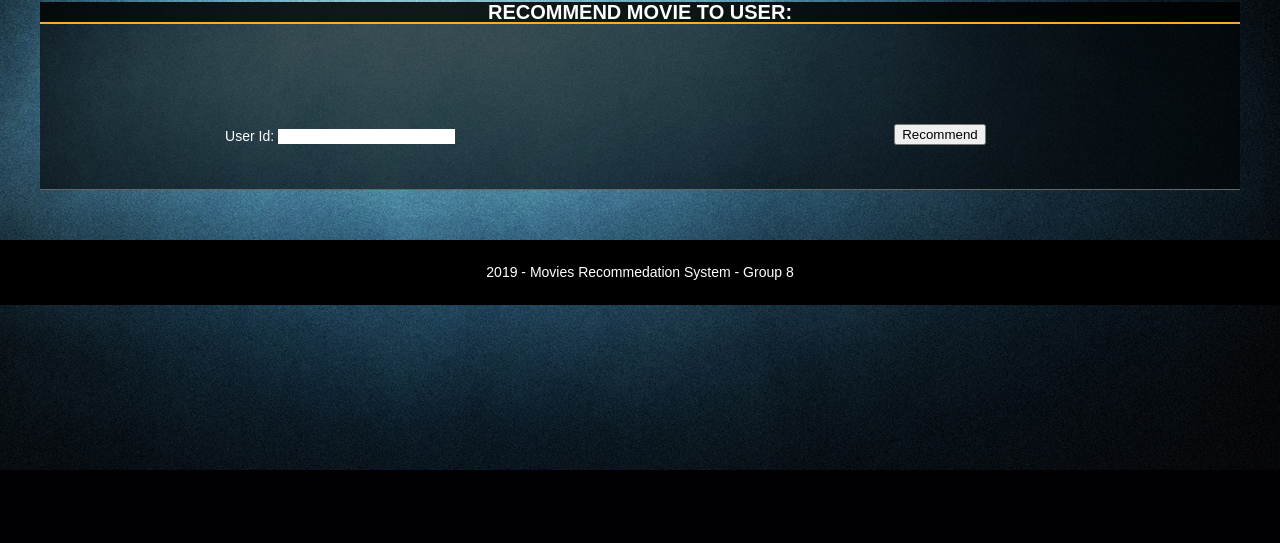
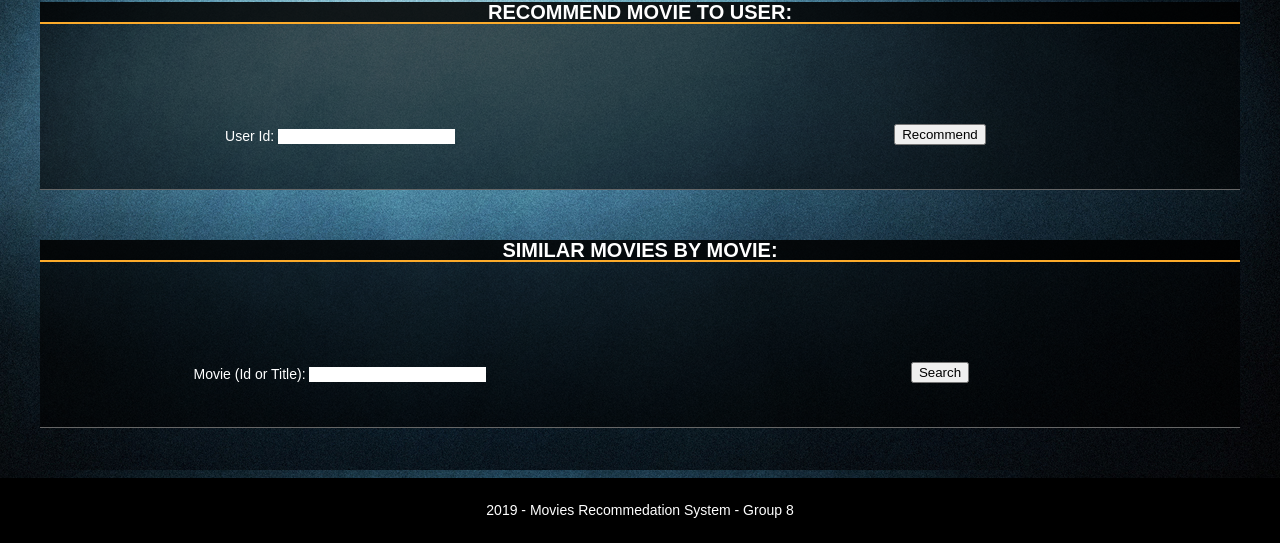
Before and after one commit to nhatpk/Movie-Recommendation-System, a Flask app: page / in a window 1280 px wide. Shown: the part 330-873 px from the top of the page. Before the commit the page ends 800 px from the top, so only its background shows below. Run offline with Flask 2, Linux system fonts and the light colour scheme; parts of the project's set-up code (start-up, migrations or seed data) failed here and were passed over.

Commit message:
- Add feature to search similar by movie title - Fix bug to display play effect on movie images

```diff
--- a/Movie Recommendation System/Movie_Recommendation_System/api.py
+++ b/Movie Recommendation System/Movie_Recommendation_System/api.py
@@ -42,10 +42,13 @@ def apiPredictionRating(userId, movieId):
 
 # Recommend similar movies
 #==================================================================
-def apiRecommendationByMovie(movieId):
-    similarMovieList_Keyword_genre, movie_genres_keyword_score, movieTitle = getSimilarMovieKeywords(movieId)
+def apiRecommendationByMovie(movieIndex, type):
+    similarMovieList_Keyword_genre, movie_genres_keyword_score, movieTitle = getSimilarMovieKeywords(movieIndex, type)
+    if movie_genres_keyword_score.empty:
+        return [], movieTitle
+
     similarMovieList_Keyword_genre = similarMovieList_Keyword_genre[similarMovieList_Keyword_genre.score.notnull()]
-    similarMovieList_Keyword_genre = similarMovieList_Keyword_genre.sort_values(by='score', ascending=False).head(10)
+    similarMovieList_Keyword_genre = similarMovieList_Keyword_genre.sort_values(by = 'score', ascending = False).head(10)
 
     list = similarMovieList_Keyword_genre.values.tolist()
 
@@ -56,18 +59,32 @@ def apiRecommendationByMovie(movieId):
 
 
 # Find similar movies by keywords
-def getSimilarMovieKeywords(movie_id):
+def getSimilarMovieKeywords(movieIndex, type):
     # Data Impulation: keywords
     df_keyword = loadKeywords()
-    df_keyword = df_keyword#.head(2000)
+    df_keyword = df_keyword.head(2000)
 
     # Data Impulation: movie_metadata
     df_movie_meta = diMoviesMetadata()
     df_movie_meta = df_movie_meta.merge(df_keyword,on='id')
     df_movie_meta.set_index('id')
 
-    #movieTitle = (df_movie_meta[df_movie_meta['id'] == movie_id]).iloc[0]['title']
-    movieTitle = (str((df_movie_meta[df_movie_meta['id'] == movie_id])['title'].values))[2:-2]
+    if type == 'id':
+        movie_id = int(movieIndex)
+        movieTitle = (str((df_movie_meta[df_movie_meta['id'] == movie_id])['title'].values))[2:-2]
+    elif type == 'title':
+        movieTitle = str(movieIndex)
+        temp = df_movie_meta[df_movie_meta['title'].str.contains(movieTitle)]
+
+        print('--------------------------------')
+        print(temp)
+
+        if temp.empty:
+            return df_movie_meta, [], movieTitle
+
+        movie_id = int(temp.iloc[0]['id'])
+        # Set true movie title in case client inputs missing title
+        movieTitle = (str((df_movie_meta[df_movie_meta['id'] == movie_id])['title'].values))[2:-2]
 
     # Parse the stringified features into their corresponding python objects
     df_movie_meta['keywords'] = df_movie_meta['keywords'].apply(ast.literal_eval)
@@ -93,15 +110,15 @@ def getSimilarMovieKeywords(movie_id):
                   for i in range(movie_genres_keyword_score.shape[0])]
     similarity_value = np.array(pearsonObj)
 
+    df_movie_meta["score"] = similarity_value
 
-    df_movie_meta["score"] = similarity_value
     return df_movie_meta, movie_genres_keyword_score, movieTitle
 
 
 # Data Impulation: movie_metadata
 def diMoviesMetadata():
     df_movie_meta = loadMoviesMetadata()
-    df_movie_meta = df_movie_meta[cols]#.head(2000)
+    df_movie_meta = df_movie_meta[cols].head(2000)
     df_movie_meta['id'] = df_movie_meta['id'].str.replace('-','')
     df_movie_meta.dropna(subset=["id"], axis = 0 , inplace= True)
     df_movie_meta["id"] = df_movie_meta["id"].astype(str).astype(int)
--- a/Movie Recommendation System/Movie_Recommendation_System/objects.py
+++ b/Movie Recommendation System/Movie_Recommendation_System/objects.py
@@ -94,8 +94,8 @@ def getPoster(movieTitle):
     #imdbId = imdbId.rjust(8, '0') # Right justified of length width with 0
     #imdbId = "tt" + imdbId
 
-    print('--------------------------------')
-    print(movieTitle)
+    #print('--------------------------------')
+    #print(movieTitle)
 
     url = "http://www.omdbapi.com/?apikey=6e417307&" + "t=" + str(movieTitle)
 
--- a/Movie Recommendation System/Movie_Recommendation_System/templates/home.html
+++ b/Movie Recommendation System/Movie_Recommendation_System/templates/home.html
@@ -90,6 +90,34 @@
                         </form>
                     </div>
                 </div>
+
+                <div class="movie">
+                    <div class="row type">
+                        <div class="title">
+                            <center><h3>SIMILAR MOVIES BY MOVIE:</h3></center>
+                        </div>
+                    </div>
+
+                    <div class="row">
+                        <form action="{{url_for('recommendationByMovie')}}" class="form" method="POST">
+                            <div class="col-1-2">
+                                <div class="wrap-col">
+                                    <div class="post">
+                                        <label>Movie (Id or Title):</label>
+                                        <input type="text" id="id" name="id">
+                                    </div>
+                                </div>
+                            </div>
+                            <div class="col-1-2">
+                                <div class="wrap-col">
+                                    <div class="post">
+                                        <button class="glyphicon glyphicon-search" aria-hidden="true">Search</button>
+                                    </div>
+                                </div>
+                            </div>
+                        </form>
+                    </div>
+                </div>
             </div>
         </div>
     </div>
--- a/Movie Recommendation System/Movie_Recommendation_System/templates/recommendationByMovie.html
+++ b/Movie Recommendation System/Movie_Recommendation_System/templates/recommendationByMovie.html
@@ -41,7 +41,7 @@
                                         <img class="thumb" src="{{movie.imageUrl}}" />
                                         <div class="mask">
                                             <a href="{{url_for('recommendationByMovie', id=movie.id)}}" class="info" title="Full Image">
-                                                <img src="images/play_button_64.png" />
+                                                <img src="/static/images/play_button_64.png" />
                                             </a>
                                         </div>
                                     </div>
@@ -68,7 +68,7 @@
                                         <img class="thumb" src="{{movie.imageUrl}}" />
                                         <div class="mask">
                                             <a href="{{url_for('recommendationByMovie', id=movie.id)}}" class="info" title="Full Image">
-                                                <img src="images/play_button_64.png" />
+                                                <img src="/static/images/play_button_64.png" />
                                             </a>
                                         </div>
                                     </div>
--- a/Movie Recommendation System/Movie_Recommendation_System/templates/recommendationByUser.html
+++ b/Movie Recommendation System/Movie_Recommendation_System/templates/recommendationByUser.html
@@ -41,7 +41,7 @@
                                         <img class="thumb" src="{{movie.imageUrl}}" />
                                         <div class="mask">
                                             <a href="{{url_for('recommendationByMovie', id=movie.id)}}" class="info" title="Full Image">
-                                                <img src="images/play_button_64.png" />
+                                                <img src="/static/images/play_button_64.png" />
                                             </a>
                                         </div>
                                     </div>
@@ -68,7 +68,7 @@
                                         <img class="thumb" src="{{movie.imageUrl}}" />
                                         <div class="mask">
                                             <a href="{{url_for('recommendationByMovie', id=movie.id)}}" class="info" title="Full Image">
-                                                <img src="images/play_button_64.png" />
+                                                <img src="/static/images/play_button_64.png" />
                                             </a>
                                         </div>
                                     </div>
--- a/Movie Recommendation System/Movie_Recommendation_System/templates/trending.html
+++ b/Movie Recommendation System/Movie_Recommendation_System/templates/trending.html
@@ -41,7 +41,7 @@
                                         <img class="thumb" src="{{movie.imageUrl}}" />
                                         <div class="mask">
                                             <a href="{{url_for('recommendationByMovie', id=movie.id)}}" class="info" title="Full Image">
-                                                <img src="images/play_button_64.png" />
+                                                <img src="/static/images/play_button_64.png" />
                                             </a>
                                         </div>
                                     </div>
@@ -68,7 +68,7 @@
                                         <img class="thumb" src="{{movie.imageUrl}}" />
                                         <div class="mask">
                                             <a href="{{url_for('recommendationByMovie', id=movie.id)}}" class="info" title="Full Image">
-                                                <img src="images/play_button_64.png" />
+                                                <img src="/static/images/play_button_64.png" />
                                             </a>
                                         </div>
                                     </div>
--- a/Movie Recommendation System/Movie_Recommendation_System/views.py
+++ b/Movie Recommendation System/Movie_Recommendation_System/views.py
@@ -59,8 +59,17 @@ def predictionRating():
 #==================================================================
 @app.route('/api/recommendationByMovie', methods=['GET'])
 def recommendationByMovieAPI():
-    movieId = int(request.args.get('id', 0))
-    listRecommendation, movieTitle = apiRecommendationByMovie(movieId)
+    movieIndex = request.form.get('id', '')
+    if movieIndex == '':
+        movieIndex = request.args.get('id', '')
+
+    if movieIndex.isdigit():
+        type = 'id'
+        movieIndex = int(movieIndex)
+    else:
+        type = 'title'
+
+    listRecommendation, movieTitle = apiRecommendationByMovie(movieIndex, type)
     list = [obj.toJSON() for obj in listRecommendation]
 
     jsonStr = json.dumps(list)
@@ -70,8 +79,17 @@ def recommendationByMovieAPI():
 
 @app.route('/recommendationByMovie', methods=['GET', 'POST'])
 def recommendationByMovie():
-    movieId = int(request.form.get('id', 0)) | int(request.args.get('id', 0))
-    listRecommendation, movieTitle = apiRecommendationByMovie(movieId)
+    movieIndex = request.form.get('id', '')
+    if movieIndex == '':
+        movieIndex = request.args.get('id', '')
+
+    if movieIndex.isdigit():
+        type = 'id'
+        movieIndex = int(movieIndex)
+    else:
+        type = 'title'
+
+    listRecommendation, movieTitle = apiRecommendationByMovie(movieIndex, type)
 
     return render_template(
         'recommendationByMovie.html',
```
